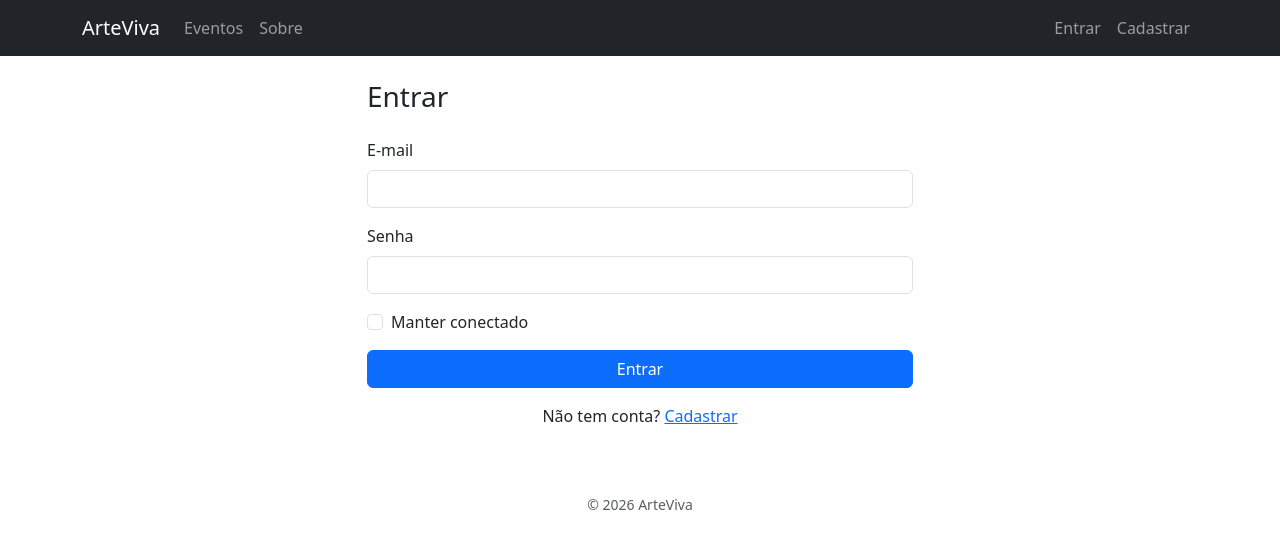
After one commit to wwwziongabrieldeoliveira2010-crypto/ZE_PI_ProjetoArteViva, an ASP.NET Core app: page /Usuarios/Login in a window 1280 px wide. The commit adds this page. Shown: the top 549 px of the page. Run offline with ASP.NET Core 8, Linux system fonts and the light colour scheme; the project's own start-up code is not run, and a stand-in starts its controllers and pages.

Commit message:
feat: implementar fluxo de cadastro de usuários com ASP.NET MVC
- Configurar Entity Framework com MySQL
- Criar view de cadastro e login
- Configurar autenticação por cookies
- Ajustar a rota inicial para o cadastro
- Organizar views conforme convencao do ASP.NET MVC
- Corrigir a estrutura da migration inicial
- Remover bloqueios e ajustar a inicializacao da aplicacao
- Aplicar migrations automaticamente no banco arteviva

```diff
--- a/CrudEF/Data/AppDbContext.cs
+++ b/CrudEF/Data/AppDbContext.cs
@@ -11,7 +11,7 @@ public AppDbContext(DbContextOptions<AppDbContext> options) : base(options) { }
 
 protected override void OnConfiguring(DbContextOptionsBuilder optionsBuilder)
 {
-    optionsBuilder.UseMySQL("Server=localhost;Database=arteviva;User=root;Password=Senac2026;");
+    optionsBuilder.UseMySQL("Server=localhost;Database=arteviva;User=root;Password=18062010;");
 
 }
 
--- a/CrudEF/Views/ViewUsuarios.cshtml
+++ b/CrudEF/Views/Usuarios/Cadastro.cshtml
@@ -46,7 +46,7 @@
     </form>
 
     <p class="mt-3 text-center">
-        Já tem conta? <a asp-action="Login">Entrar</a>
+        Já tem pinto? <a asp-action="Login">Entrar</a>
     </p>
   </div>
 </div>
--- /dev/null
+++ b/CrudEF/Views/Usuarios/Login.cshtml
@@ -0,0 +1,38 @@
+@model LoginViewModel
+@{
+    ViewData["Title"] = "Entrar";
+}
+
+<div class="row justify-content-center">
+  <div class="col-md-6">
+    <h1 class="h3 mb-4">Entrar</h1>
+
+    <form asp-controller="Usuarios" asp-action="Login" method="post">
+        <input type="hidden" name="returnUrl" value="@ViewBag.ReturnUrl" />
+        <div asp-validation-summary="ModelOnly" class="text-danger"></div>
+
+        <div class="mb-3">
+            <label asp-for="Email" class="form-label">E-mail</label>
+            <input asp-for="Email" class="form-control" />
+            <span asp-validation-for="Email" class="text-danger"></span>
+        </div>
+
+        <div class="mb-3">
+            <label asp-for="Senha" class="form-label">Senha</label>
+            <input asp-for="Senha" class="form-control" />
+            <span asp-validation-for="Senha" class="text-danger"></span>
+        </div>
+
+        <div class="form-check mb-3">
+            <input asp-for="Lembrar" class="form-check-input" />
+            <label asp-for="Lembrar" class="form-check-label">Manter conectado</label>
+        </div>
+
+        <button type="submit" class="btn btn-primary w-100">Entrar</button>
+    </form>
+
+    <p class="mt-3 text-center">
+        Não tem conta? <a asp-action="Cadastro">Cadastrar</a>
+    </p>
+  </div>
+</div>
--- /dev/null
+++ b/CrudEF/appsettings.json
@@ -0,0 +1,5 @@
+{
+  "ConnectionStrings": {
+    "DefaultConnection": "Server=localhost;Database=arteviva;User=root;Password=18062010;"
+  }
+}
```
Also changed, not shown: CrudEF/Program.cs (+6 -1 lines), CrudEF/CrudEF.csproj.
